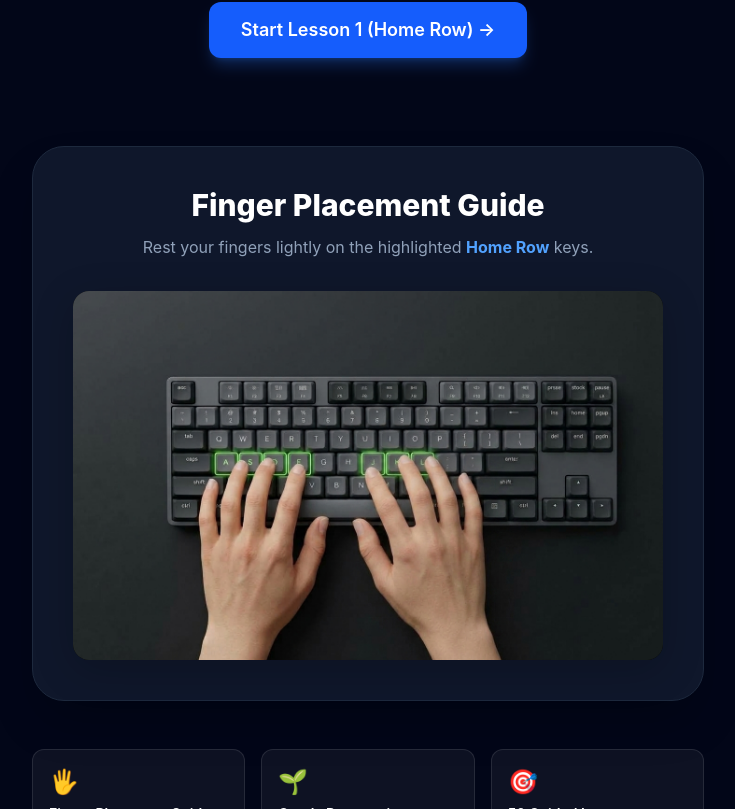
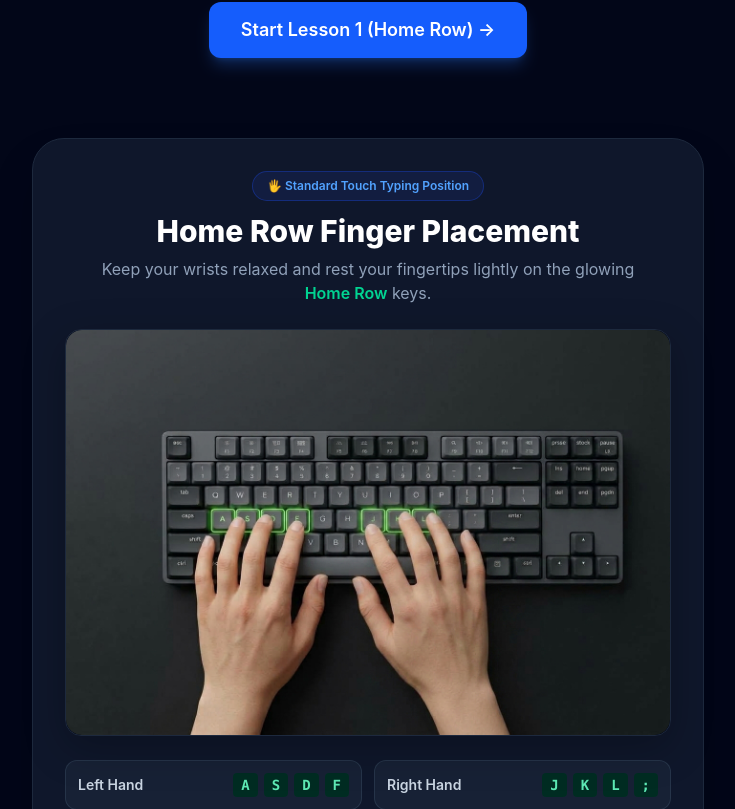
Before and after one commit to premsagarpandey/Typing-Game, a React (Vite) app: page / in a window 1280 px wide. Shown: the part 491-1300 px from the top of the page, without its empty margins (272-1007 px from the left). Built offline with nearby package versions, Linux system fonts and the light colour scheme.

Commit message:
refactor: clean codebase, remove dead code, and optimize typing components

```diff
--- a/src/components/common/FingerPlacementTutorial.tsx
+++ b/src/components/common/FingerPlacementTutorial.tsx
@@ -1,23 +1,49 @@
 export default function FingerPlacementTutorial() {
   return (
-    <div className="w-full max-w-4xl mx-auto my-12 p-6 sm:p-10 bg-white dark:bg-slate-900 rounded-[2rem] shadow-2xl border border-slate-200 dark:border-slate-800">
-      <div className="text-center mb-8">
-        <h2 className="text-2xl sm:text-3xl font-extrabold text-slate-900 dark:text-white mb-3">
-          Finger Placement Guide
+    <div className="w-full max-w-4xl mx-auto my-10 p-6 sm:p-8 bg-white dark:bg-slate-900 rounded-[2rem] shadow-2xl border border-slate-200 dark:border-slate-800">
+      <div className="text-center mb-6">
+        <div className="inline-flex items-center gap-2 px-3.5 py-1.5 rounded-full bg-blue-50 dark:bg-blue-950/50 text-blue-600 dark:text-blue-400 text-xs font-semibold mb-3 border border-blue-200/50 dark:border-blue-800/50">
+          🖐️ Standard Touch Typing Position
+        </div>
+        <h2 className="text-2xl sm:text-3xl font-extrabold text-slate-900 dark:text-white mb-2">
+          Home Row Finger Placement
         </h2>
-        <p className="text-slate-600 dark:text-slate-400 max-w-xl mx-auto">
-          Rest your fingers lightly on the highlighted <strong className="text-blue-600 dark:text-blue-400">Home Row</strong> keys.
+        <p className="text-slate-600 dark:text-slate-400 text-sm sm:text-base max-w-xl mx-auto">
+          Keep your wrists relaxed and rest your fingertips lightly on the glowing <strong className="text-emerald-600 dark:text-emerald-400 font-semibold">Home Row</strong> keys.
         </p>
       </div>
 
-      <div className="relative w-full overflow-hidden rounded-2xl shadow-[0_10px_40px_rgba(0,0,0,0.2)] bg-black aspect-[1/1] sm:aspect-[16/10] group">
+      {/* Main High-Res Image Container */}
+      <div className="relative w-full overflow-hidden rounded-2xl shadow-[0_12px_40px_rgba(0,0,0,0.25)] bg-slate-950 border border-slate-800 group">
+        <img
+          src="/tutorial-image.jpg"
+          alt="Touch typing home row finger placement guide on keyboard"
+          className="w-full h-auto object-cover rounded-2xl transition-transform duration-300 group-hover:scale-[1.01]"
+          loading="eager"
+        />
+      </div>
 
-        {/* Clean Static Image */}
-        <div
-          className="absolute inset-0 w-full h-full bg-cover bg-center"
-          style={{ backgroundImage: "url('/tutorial-image.jpg')" }}
-        />
+      {/* Quick Visual Reference Row */}
+      <div className="mt-6 grid grid-cols-1 sm:grid-cols-2 gap-3 text-xs sm:text-sm">
+        <div className="flex items-center justify-between p-3 rounded-xl bg-slate-50 dark:bg-slate-800/60 border border-slate-200/80 dark:border-slate-700/60">
+          <span className="font-semibold text-slate-700 dark:text-slate-300">Left Hand</span>
+          <div className="flex items-center gap-1.5">
+            <span className="px-2 py-0.5 rounded bg-emerald-100 dark:bg-emerald-950 text-emerald-700 dark:text-emerald-300 font-mono font-bold">A</span>
+            <span className="px-2 py-0.5 rounded bg-emerald-100 dark:bg-emerald-950 text-emerald-700 dark:text-emerald-300 font-mono font-bold">S</span>
+            <span className="px-2 py-0.5 rounded bg-emerald-100 dark:bg-emerald-950 text-emerald-700 dark:text-emerald-300 font-mono font-bold">D</span>
+            <span className="px-2 py-0.5 rounded bg-emerald-100 dark:bg-emerald-950 text-emerald-700 dark:text-emerald-300 font-mono font-bold">F</span>
+          </div>
+        </div>
 
+        <div className="flex items-center justify-between p-3 rounded-xl bg-slate-50 dark:bg-slate-800/60 border border-slate-200/80 dark:border-slate-700/60">
+          <span className="font-semibold text-slate-700 dark:text-slate-300">Right Hand</span>
+          <div className="flex items-center gap-1.5">
+            <span className="px-2 py-0.5 rounded bg-emerald-100 dark:bg-emerald-950 text-emerald-700 dark:text-emerald-300 font-mono font-bold">J</span>
+            <span className="px-2 py-0.5 rounded bg-emerald-100 dark:bg-emerald-950 text-emerald-700 dark:text-emerald-300 font-mono font-bold">K</span>
+            <span className="px-2 py-0.5 rounded bg-emerald-100 dark:bg-emerald-950 text-emerald-700 dark:text-emerald-300 font-mono font-bold">L</span>
+            <span className="px-2 py-0.5 rounded bg-emerald-100 dark:bg-emerald-950 text-emerald-700 dark:text-emerald-300 font-mono font-bold">;</span>
+          </div>
+        </div>
       </div>
     </div>
   );
--- a/src/utils/security.ts
+++ b/src/utils/security.ts
@@ -7,11 +7,11 @@
  * Deep freezes an object to make it completely immutable against prototype tampering
  */
 export function deepFreeze<T extends object>(obj: T): Readonly<T> {
-  const propNames = Object.getOwnPropertyNames(obj);
+  const propNames = Object.getOwnPropertyNames(obj) as Array<keyof T>;
   for (const name of propNames) {
-    const value = (obj as any)[name];
+    const value = obj[name];
     if (value && typeof value === 'object') {
-      deepFreeze(value);
+      deepFreeze(value as object);
     }
   }
   return Object.freeze(obj);
```
